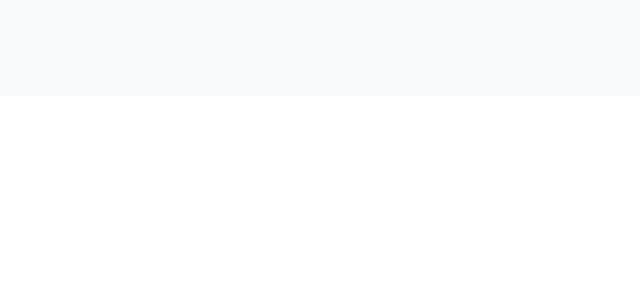
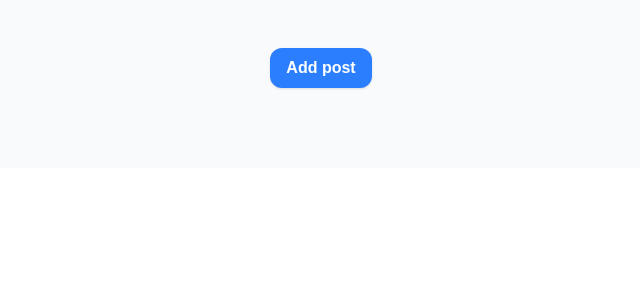
Before and after one commit to JEMORE-IT/PacchettoFormazioni, a Next.js app: page /blog in a window 1280 px wide. Shown: the top 300 px of the page, without its empty margins (319-959 px from the left). Built offline with nearby package versions, Linux system fonts and the light colour scheme.

Commit message:
refactor: uncomment add post button and remove unused popup state logic in blogList

```diff
--- a/app/components/blogList.tsx
+++ b/app/components/blogList.tsx
@@ -35,14 +35,13 @@ export default function BlogList() {
             2. Attach an onClick event listener: `onClick={() => setShowPopup(true)}`
             3. Notice how clicking triggers the re-render through setStateFunction!
            ==================================================================== */}
-        {/* <div className="mb-8 text-center">
+        <div className="mb-8 text-center">
           <button
-            onClick={() => setShowPopup(true)}
             className="bg-blue-500 hover:bg-blue-600 text-white font-semibold py-2 px-4 rounded-xl shadow cursor-pointer"
           >
             Add post
           </button>
-        </div> */}
+        </div>
 
         {/* ====================================================================
             TODO: Conditional Rendering & Child-to-Parent Communication
@@ -51,9 +50,6 @@ export default function BlogList() {
                This callback enables the child (Popup) to tell the parent (BlogList)
                to close itself by setting state back to false!
            ==================================================================== */}
-        {/* {showPopup && (
-          <Popup onClose={() => setShowPopup(false)} />
-        )} */}
 
         <div className="space-y-10">
           {/* ====================================================================
```
